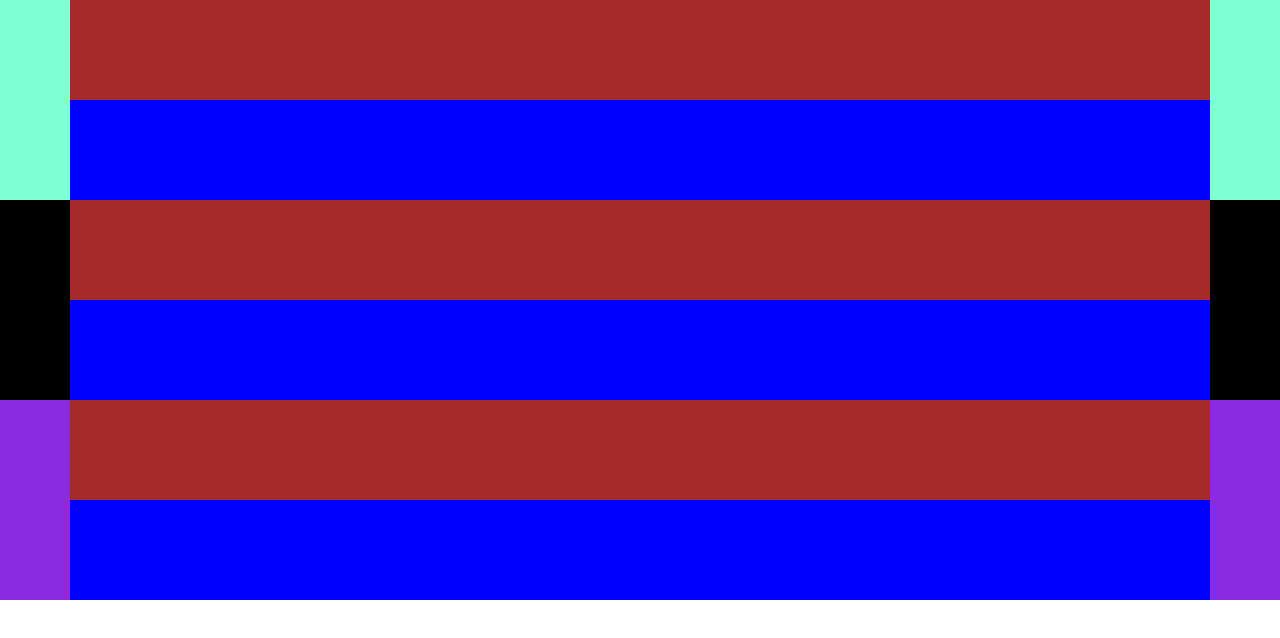
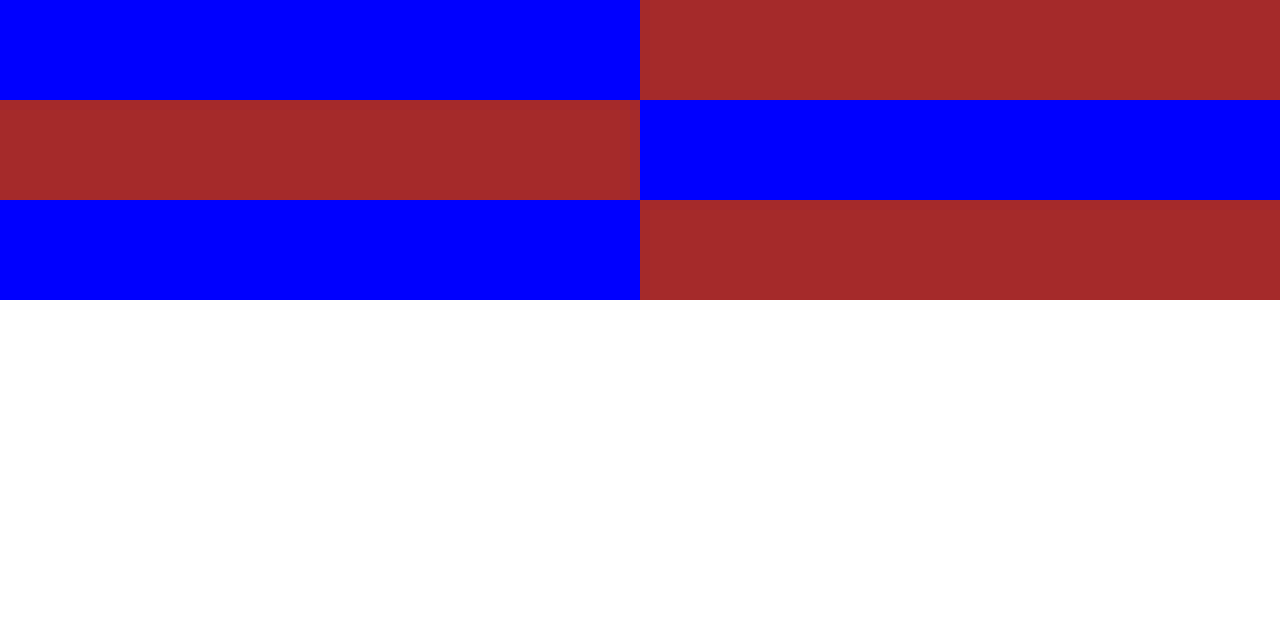
Before and after one commit to Mauriciocastro26/Ejemplo-mi-primera-pagina-web, a plain HTML site: page index.html in a window 1280 px wide. Drawn offline with nearby package versions, Linux system fonts and the light colour scheme.

Commit message:
Pagina Con Colores

```diff
--- a/index.html
+++ b/index.html
@@ -20,30 +20,41 @@
             <p class="browsehappy">You are using an <strong>outdated</strong> browser. Please <a href="#">upgrade your browser</a> to improve your experience.</p>
         <![endif]-->
         <div id="cuadro1" class="container-fluid">
-            <div class="container cuadro1-container">
+            <div class="row">
 
-            </div>
-            <div class="container cuadro2-container">
+                <div class="container cuadro2-container col">
+
+                </div>
+                <div class="container cuadro1-container col">
+
+                </div>
 
             </div>
 
         </div>
         <div id="cuadro2" class="container-fluid">
-            <div class="container cuadro1-container">
+            <div class="row">
 
-            </div>
-            <div class="container cuadro2-container">
+                <div class="container cuadro1-container col">
 
-            </div>
-        </div>
-        <div id="cuadro3" class="container-fluid">
-            <div class="container cuadro1-container">
+                </div>
+                <div class="container cuadro2-container col">
 
-            </div>
-            <div class="container cuadro2-container">
-
+                </div>
             </div>
 
+        </div>
+
+        <div id="cuadro3" class="container-fluid">
+            <div class="row">
+
+                <div class="container cuadro2-container col">
+
+                </div>
+                <div class="container cuadro1-container col">
+
+                </div>
+            </div>
 
         </div>
 
```
